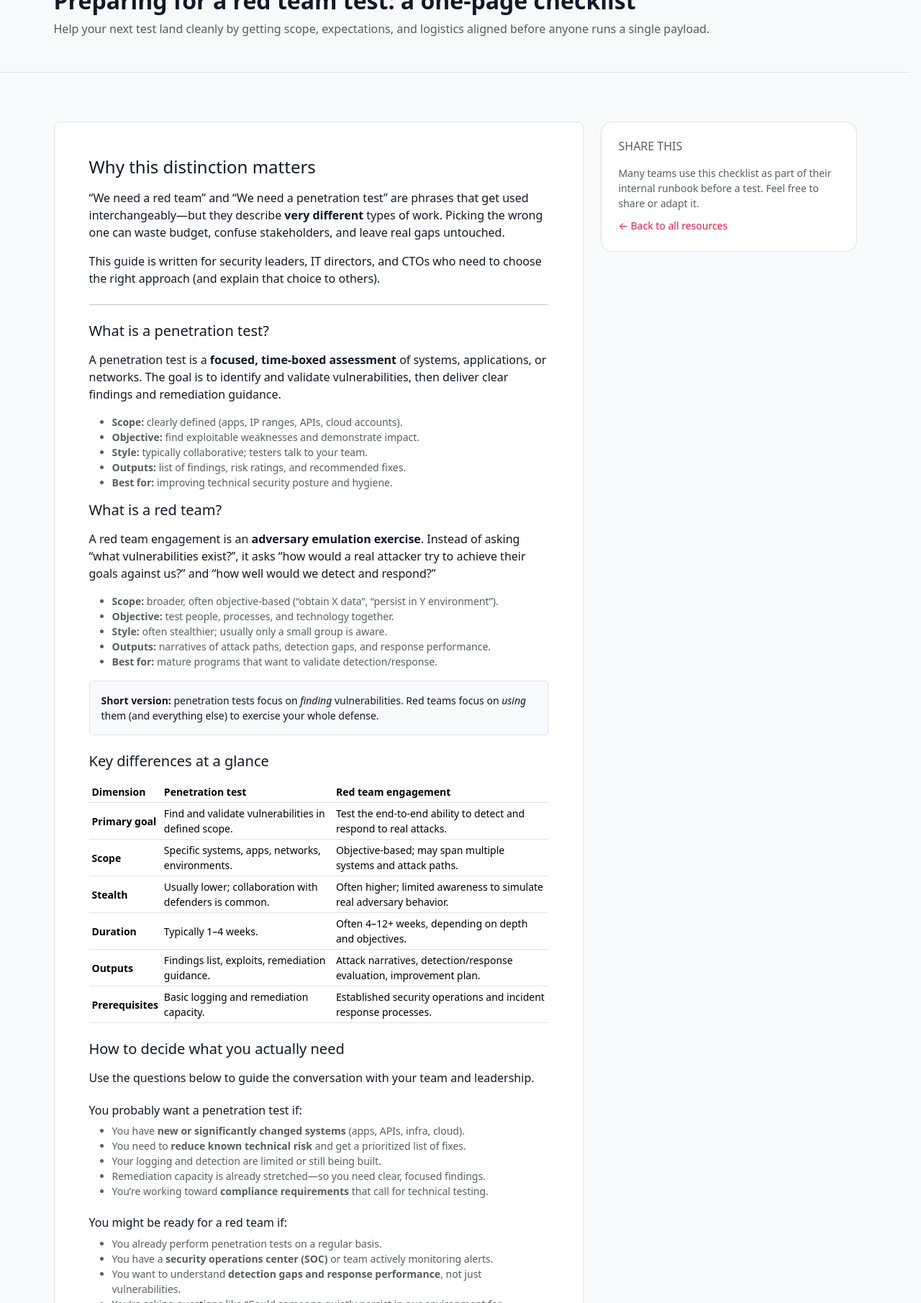
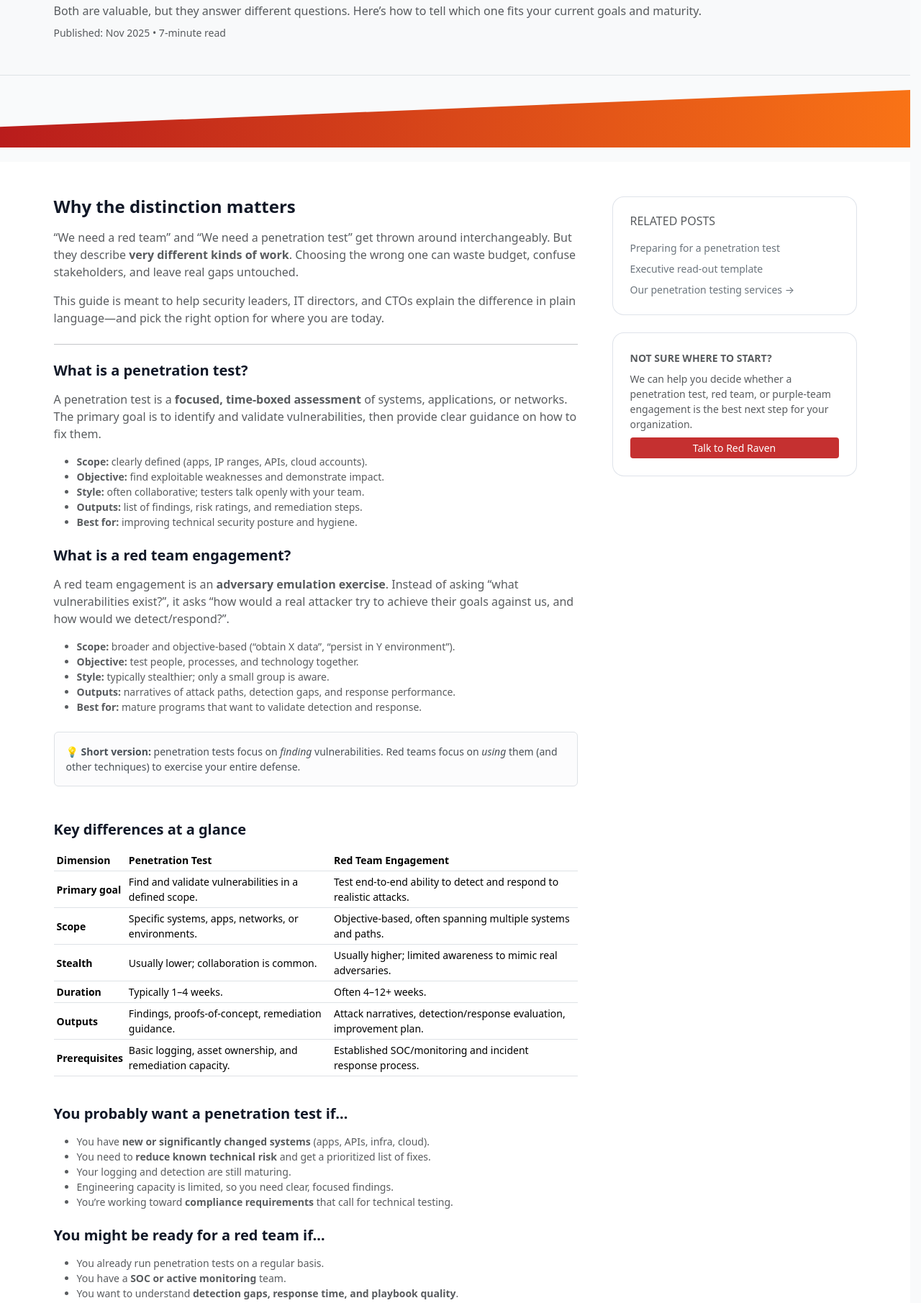
Before and after one commit to RedRavenSolutions/rrs_web_main, a plain HTML site: page blog/red-team-vs-pen-test.html in a window 1280 px wide. Shown: the part 184-1995 px from the top of the page at 72% size. Drawn offline with nearby package versions, Linux system fonts and the light colour scheme.

Commit message:
updated blog for red team

```diff
--- a/blog/red-team-vs-pen-test.html
+++ b/blog/red-team-vs-pen-test.html
@@ -2,9 +2,9 @@
 <html lang="en">
 <head>
   <meta charset="utf-8">
-  <title>Preparing for a penetration test: a one-page checklist • Red Raven Solutions</title>
+  <title>Red Team vs. Penetration Test • Red Raven Solutions</title>
   <meta name="viewport" content="width=device-width, initial-scale=1">
-  <meta name="description" content="How to prepare your teams, scope, and environment for a successful penetration test.">
+  <meta name="description" content="Understand the difference between red teaming and penetration testing, and how to choose the right approach for your organization.">
   <link rel="icon" href="../assets/img/favicon.svg" type="image/svg+xml">
   <link href="https://cdn.jsdelivr.net/npm/bootstrap@5.3.3/dist/css/bootstrap.min.css" rel="stylesheet">
   <link rel="stylesheet" href="../assets/css/main.css">
@@ -15,12 +15,13 @@
   <nav class="navbar navbar-expand-lg navbar-light py-3">
     <div class="container">
       <a class="navbar-brand d-flex align-items-center" href="../index.html">
-        <img src="../assets/img/favicon.svg" alt="" width="28" height="28" class="me-2">
+        <img src="../assets/img/favicon.svg" alt="Red Raven logo" width="28" height="28" class="me-2">
         <span class="fw-bold">Red Raven <span class="text-rrs">Solutions</span></span>
       </a>
       <button class="navbar-toggler" type="button" data-bs-toggle="collapse" data-bs-target="#rrsNav" aria-controls="rrsNav" aria-expanded="false" aria-label="Toggle navigation">
         <span class="navbar-toggler-icon"></span>
       </button>
+
       <div class="collapse navbar-collapse" id="rrsNav">
         <ul class="navbar-nav ms-auto mb-2 mb-lg-0 align-items-lg-center">
           <li class="nav-item"><a class="nav-link" href="../index.html">Home</a></li>
@@ -40,188 +41,210 @@
 </header>
 
 <main>
+  <!-- Header band -->
   <section class="py-5 bg-light border-bottom">
     <div class="container">
-      <p class="small text-muted mb-1">
-        Blog &middot; Guide
+      <h1 class="h2 fw-bold mb-2">Red Team vs. Penetration Test: Which Do You Actually Need?</h1>
+      <p class="text-muted mb-0">
+        Both are valuable, but they answer different questions. Here’s how to tell
+        which one fits your current goals and maturity.
       </p>
-      <h1 class="h2 fw-bold mb-2">Preparing for a red team test: a one-page checklist</h1>
-      <p class="text-muted mb-0">
-        Help your next test land cleanly by getting scope, expectations, and logistics
-        aligned before anyone runs a single payload.
-      </p>
+      <div class="small text-muted mt-2">Published: Nov 2025 • 7-minute read</div>
     </div>
   </section>
 
-  <section class="py-5">
+  <!-- Orange wave -->
+  <div class="rrs-wave rrs-wave-orange"></div>
+
+  <!-- Blog content -->
+  <section class="py-5 bg-white">
     <div class="container">
-      <div class="row g-4">
+      <div class="row g-5">
+        <!-- Article -->
         <div class="col-lg-8">
-          <article class="bg-white p-4 p-md-5 rounded-3 border">
-            <h2 class="h4 mb-3">Why this distinction matters</h2>
-<p>
-  “We need a red team” and “We need a penetration test” are phrases that get used
-  interchangeably—but they describe <strong>very different</strong> types of work.
-  Picking the wrong one can waste budget, confuse stakeholders, and leave real
+          <article class="blog-post">
+            <h2 class="h4 fw-bold mb-3">Why the distinction matters</h2>
+            <p class="text-muted">
+              “We need a red team” and “We need a penetration test” get thrown around
+              interchangeably. But they describe <strong>very different kinds of work</strong>.
+              Choosing the wrong one can waste budget, confuse stakeholders, and leave real
               gaps untouched.
             </p>
-<p>
-  This guide is written for security leaders, IT directors, and CTOs who need to
-  choose the right approach (and explain that choice to others).
+            <p class="text-muted">
+              This guide is meant to help security leaders, IT directors, and CTOs explain
+              the difference in plain language—and pick the right option for where you are
+              today.
             </p>
 
             <hr class="my-4">
 
-<h2 class="h5 mb-3">What is a penetration test?</h2>
-<p>
+            <h3 class="h5 fw-bold mb-3">What is a penetration test?</h3>
+            <p class="text-muted">
               A penetration test is a <strong>focused, time-boxed assessment</strong> of systems,
-  applications, or networks. The goal is to identify and validate vulnerabilities,
-  then deliver clear findings and remediation guidance.
+              applications, or networks. The primary goal is to identify and validate
+              vulnerabilities, then provide clear guidance on how to fix them.
             </p>
-<ul class="text-muted small">
+            <ul class="text-muted small mb-4">
               <li><strong>Scope:</strong> clearly defined (apps, IP ranges, APIs, cloud accounts).</li>
               <li><strong>Objective:</strong> find exploitable weaknesses and demonstrate impact.</li>
-  <li><strong>Style:</strong> typically collaborative; testers talk to your team.</li>
-  <li><strong>Outputs:</strong> list of findings, risk ratings, and recommended fixes.</li>
+              <li><strong>Style:</strong> often collaborative; testers talk openly with your team.</li>
+              <li><strong>Outputs:</strong> list of findings, risk ratings, and remediation steps.</li>
               <li><strong>Best for:</strong> improving technical security posture and hygiene.</li>
             </ul>
 
-<h2 class="h5 mb-3">What is a red team?</h2>
-<p>
+            <h3 class="h5 fw-bold mb-3">What is a red team engagement?</h3>
+            <p class="text-muted">
               A red team engagement is an <strong>adversary emulation exercise</strong>. Instead of
-  asking “what vulnerabilities exist?”, it asks “how would a real attacker try
-  to achieve their goals against us?” and “how well would we detect and respond?”
+              asking “what vulnerabilities exist?”, it asks “how would a real attacker try to
+              achieve their goals against us, and how would we detect/respond?”.
             </p>
-<ul class="text-muted small">
-  <li><strong>Scope:</strong> broader, often objective-based (“obtain X data”, “persist in Y environment”).</li>
+            <ul class="text-muted small mb-4">
+              <li><strong>Scope:</strong> broader and objective-based (“obtain X data”, “persist in Y environment”).</li>
               <li><strong>Objective:</strong> test people, processes, and technology together.</li>
-  <li><strong>Style:</strong> often stealthier; usually only a small group is aware.</li>
+              <li><strong>Style:</strong> typically stealthier; only a small group is aware.</li>
               <li><strong>Outputs:</strong> narratives of attack paths, detection gaps, and response performance.</li>
-  <li><strong>Best for:</strong> mature programs that want to validate detection/response.</li>
+              <li><strong>Best for:</strong> mature programs that want to validate detection and response.</li>
             </ul>
 
-<div class="border rounded p-3 bg-light small mb-4">
-  <strong>Short version:</strong> penetration tests focus on <em>finding</em> vulnerabilities.
-  Red teams focus on <em>using</em> them (and everything else) to exercise your whole defense.
+            <div class="alert alert-light border small">
+              💡 <strong>Short version:</strong> penetration tests focus on <em>finding</em> vulnerabilities.
+              Red teams focus on <em>using</em> them (and other techniques) to exercise your entire defense.
             </div>
 
-<h2 class="h5 mb-3">Key differences at a glance</h2>
-
-<table class="table table-sm small align-middle mb-4">
+            <h3 class="h5 fw-bold mt-5 mb-3">Key differences at a glance</h3>
+            <div class="table-responsive mb-4">
+              <table class="table table-sm align-middle small">
                 <thead>
                   <tr>
                     <th>Dimension</th>
-      <th>Penetration test</th>
-      <th>Red team engagement</th>
+                    <th>Penetration Test</th>
+                    <th>Red Team Engagement</th>
                   </tr>
                 </thead>
                 <tbody>
                   <tr>
                     <td><strong>Primary goal</strong></td>
-      <td>Find and validate vulnerabilities in defined scope.</td>
-      <td>Test the end-to-end ability to detect and respond to real attacks.</td>
+                    <td>Find and validate vulnerabilities in a defined scope.</td>
+                    <td>Test end-to-end ability to detect and respond to realistic attacks.</td>
                   </tr>
                   <tr>
                     <td><strong>Scope</strong></td>
-      <td>Specific systems, apps, networks, environments.</td>
-      <td>Objective-based; may span multiple systems and attack paths.</td>
+                    <td>Specific systems, apps, networks, or environments.</td>
+                    <td>Objective-based, often spanning multiple systems and paths.</td>
                   </tr>
                   <tr>
                     <td><strong>Stealth</strong></td>
-      <td>Usually lower; collaboration with defenders is common.</td>
-      <td>Often higher; limited awareness to simulate real adversary behavior.</td>
+                    <td>Usually lower; collaboration is common.</td>
+                    <td>Usually higher; limited awareness to mimic real adversaries.</td>
                   </tr>
                   <tr>
                     <td><strong>Duration</strong></td>
                     <td>Typically 1–4 weeks.</td>
-      <td>Often 4–12+ weeks, depending on depth and objectives.</td>
+                    <td>Often 4–12+ weeks.</td>
                   </tr>
                   <tr>
                     <td><strong>Outputs</strong></td>
-      <td>Findings list, exploits, remediation guidance.</td>
+                    <td>Findings, proofs-of-concept, remediation guidance.</td>
                     <td>Attack narratives, detection/response evaluation, improvement plan.</td>
                   </tr>
                   <tr>
                     <td><strong>Prerequisites</strong></td>
-      <td>Basic logging and remediation capacity.</td>
-      <td>Established security operations and incident response processes.</td>
+                    <td>Basic logging, asset ownership, and remediation capacity.</td>
+                    <td>Established SOC/monitoring and incident response process.</td>
                   </tr>
                 </tbody>
               </table>
+            </div>
 
-<h2 class="h5 mb-3">How to decide what you actually need</h2>
-<p>
-  Use the questions below to guide the conversation with your team and leadership.
-</p>
-
-<h3 class="h6 mt-4">You probably want a penetration test if:</h3>
-<ul class="small text-muted">
+            <h3 class="h5 fw-bold mt-4 mb-3">You probably want a penetration test if…</h3>
+            <ul class="text-muted small mb-4">
               <li>You have <strong>new or significantly changed systems</strong> (apps, APIs, infra, cloud).</li>
               <li>You need to <strong>reduce known technical risk</strong> and get a prioritized list of fixes.</li>
-  <li>Your logging and detection are limited or still being built.</li>
-  <li>Remediation capacity is already stretched—so you need clear, focused findings.</li>
+              <li>Your logging and detection are still maturing.</li>
+              <li>Engineering capacity is limited, so you need clear, focused findings.</li>
               <li>You’re working toward <strong>compliance requirements</strong> that call for technical testing.</li>
             </ul>
 
-<h3 class="h6 mt-4">You might be ready for a red team if:</h3>
-<ul class="small text-muted">
-  <li>You already perform penetration tests on a regular basis.</li>
-  <li>You have a <strong>security operations center (SOC)</strong> or team actively monitoring alerts.</li>
-  <li>You want to understand <strong>detection gaps and response performance</strong>, not just vulnerabilities.</li>
+            <h3 class="h5 fw-bold mb-3">You might be ready for a red team if…</h3>
+            <ul class="text-muted small mb-4">
+              <li>You already run penetration tests on a regular basis.</li>
+              <li>You have a <strong>SOC or active monitoring</strong> team.</li>
+              <li>You want to understand <strong>detection gaps, response time, and playbook quality</strong>.</li>
               <li>You’re asking questions like “Could someone quietly persist in our environment for months?”</li>
-  <li>Leadership is prepared to act on narrative, scenario-based outcomes—not a long list of CVEs.</li>
+              <li>Leadership is ready to act on narrative, scenario-based outcomes—not just a list of CVEs.</li>
             </ul>
 
-<h2 class="h5 mb-3">A third option: collaborative purple-team exercises</h2>
-<p>
-  There’s also a middle tier: <strong>purple-team exercises</strong>, where offensive and
-  defensive teams work together in near real-time.
+            <h3 class="h5 fw-bold mb-3">The middle ground: purple-team exercises</h3>
+            <p class="text-muted">
+              There’s also a third option: <strong>purple-team exercises</strong>, where offensive
+              and defensive teams work together in near real-time.
             </p>
-<ul class="small text-muted mb-3">
+            <ul class="text-muted small mb-4">
               <li>Red-team style techniques, but openly coordinated with defenders.</li>
-  <li>Each tactic is paired with a discussion: “Did we detect this? If not, how can we?”</li>
-  <li>Great for building shared understanding and improving detection content quickly.</li>
+              <li>Each technique is paired with “Did we see this? If not, how do we detect it next time?”</li>
+              <li>Great for quickly improving detections and building shared understanding.</li>
             </ul>
-<p class="small text-muted">
+            <p class="text-muted">
               For many organizations, a structured purple-team series is a better first step
-  than a pure stealth red team.
+              than a fully stealth red team.
             </p>
 
-<hr class="my-4">
+            <h3 class="h5 fw-bold mt-5 mb-3">How to explain the choice to leadership</h3>
+            <p class="text-muted small mb-2">
+              Keep it outcome-focused. Examples:
+            </p>
+            <ul class="text-muted small mb-4">
+              <li><strong>If we choose a penetration test:</strong> “We’ll get a prioritized list of
+                weaknesses in &lt;scope&gt;, understand their impact, and have clear fixes for engineering.”
+              </li>
+              <li><strong>If we choose a red team:</strong> “We’ll learn how a realistic attacker would try
+                to achieve specific goals, and how well our people, processes, and tools respond.”</li>
+            </ul>
 
-<h2 class="h5 mb-3">How to explain the choice to leadership</h2>
-<p>
-  When briefing non-technical stakeholders, keep it outcome-focused:
+            <p class="text-muted">
+              Both are useful. The “right” one is the one that aligns with your maturity, your capacity
+              to act on the results, and the decisions you need to make in the next 6–12 months.
             </p>
-<ul class="small text-muted">
-  <li><strong>If we choose a penetration test:</strong>
-    “We’ll get a prioritized list of weaknesses in &lt;scope&gt;, understand
-     their impact, and have clear fixes for engineering.”
+
+            <div class="border-top mt-5 pt-4">
+              <p class="small text-muted mb-1">Written by:</p>
+              <p class="fw-semibold mb-0">Chris Coppock — Founder, Red Raven Solutions</p>
+            </div>
+          </article>
+        </div>
+
+        <!-- Sidebar -->
+        <aside class="col-lg-4">
+          <div class="rrs-side-card mb-4">
+            <h3 class="h6 text-uppercase text-muted mb-3">Related Posts</h3>
+            <ul class="list-unstyled small text-muted mb-0">
+              <li class="mb-2">
+                <a href="pen-test-checklist.html" class="link-secondary text-decoration-none">
+                  Preparing for a penetration test
+                </a>
               </li>
-  <li><strong>If we choose a red team:</strong>
-    “We’ll learn how a realistic attacker would try to achieve specific goals
-     and how well our people, processes, and tools respond.”
+              <li class="mb-2">
+                <a href="exec-readout-template.html" class="link-secondary text-decoration-none">
+                  Executive read-out template
+                </a>
+              </li>
+              <li>
+                <a href="../services.html" class="link-secondary text-decoration-none">
+                  Our penetration testing services →
+                </a>
               </li>
             </ul>
+          </div>
 
-<p class="small text-muted">
-  Both are valuable, but in different ways. The right choice is the one that
-  matches your current maturity, capacity, and the decisions you need to make
-  in the next 6–12 months.
+          <div class="rrs-side-card small text-muted">
+            <p class="mb-2 fw-semibold text-uppercase text-muted">Not sure where to start?</p>
+            <p class="mb-2">
+              We can help you decide whether a penetration test, red team, or purple-team
+              engagement is the best next step for your organization.
             </p>
-
-          </article>
+            <a href="../contact.html" class="btn btn-rrs btn-sm w-100">Talk to Red Raven</a>
           </div>
-        <div class="col-lg-4">
-          <aside class="rrs-side-card">
-            <h2 class="h6 text-uppercase text-muted mb-3">Share this</h2>
-            <p class="small text-muted mb-2">
-              Many teams use this checklist as part of their internal runbook before
-              a test. Feel free to share or adapt it.
-            </p>
-            <a href="../blog.html" class="small link-rrs">← Back to all resources</a>
         </aside>
-        </div>
       </div>
     </div>
   </section>
```
Lines whose indentation alone changed are shown as unchanged.
